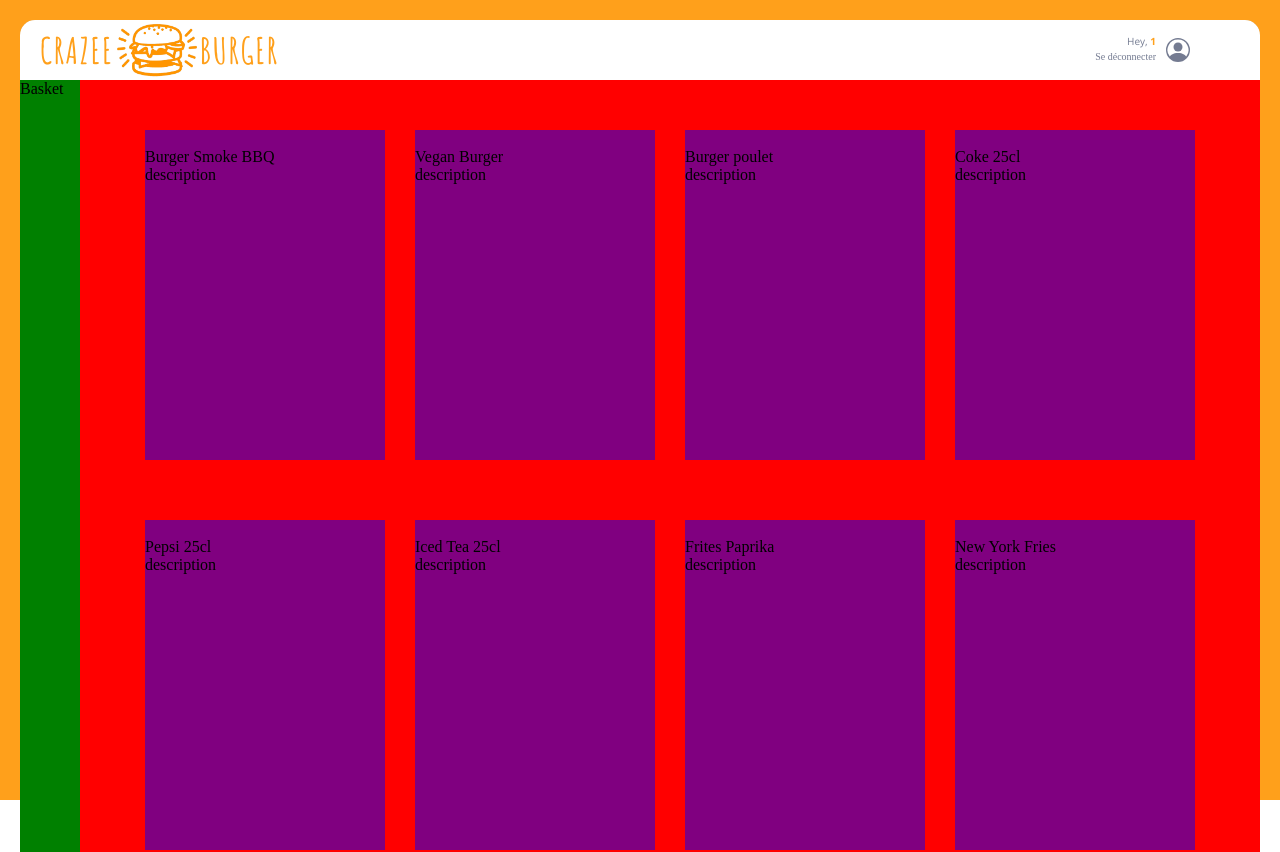
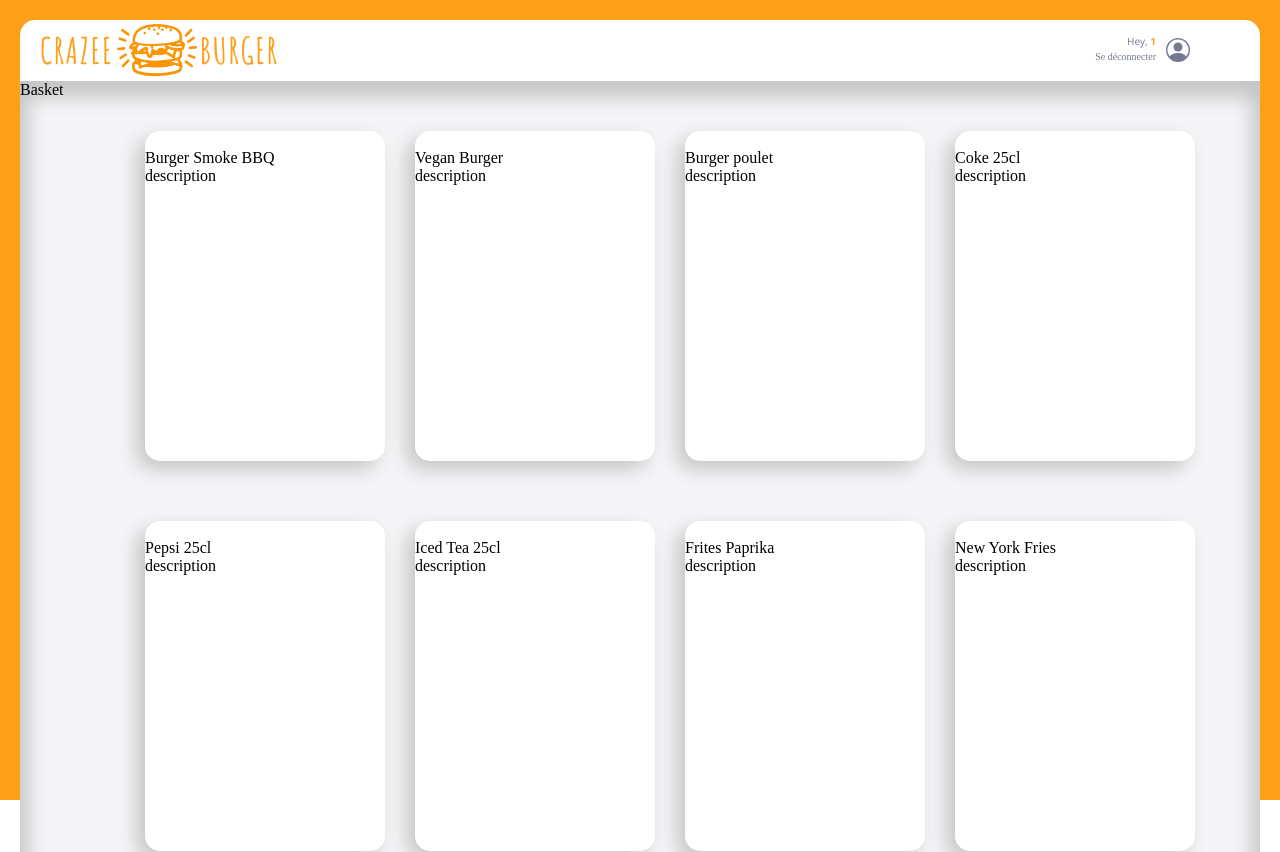
Before and after one commit to Elkes-dev/crazee-burger, a React (Vite) app: page /order/1 in a window 1280 px wide. Shown: the top 852 px of the page. Built offline with nearby package versions, Linux system fonts and the light colour scheme.

Commit message:
💄 : FO5 > ORDER > Menu Cards  > add finish css

```diff
--- a/src/components/pages/order/Main/Cards/Card.module.css
+++ b/src/components/pages/order/Main/Cards/Card.module.css
@@ -1,5 +1,7 @@
 .card{
     width: 240px;
     height: 330px;
-    background-color: purple;
+    border-radius: 15px;
+    box-shadow: -8px 8px 20px 0px rgb(0 0 0 / 20%);
+    background-color: var(--color-white);
 }
--- a/src/components/pages/order/Main/Cards/Cards.module.css
+++ b/src/components/pages/order/Main/Cards/Cards.module.css
@@ -1,5 +1,4 @@
 .menuCards{
-    background-color: red;
     display: grid;
     grid-template-columns: 1fr 1fr 1fr 1fr;
     justify-items: center;
--- a/src/components/pages/order/Main/Main.module.css
+++ b/src/components/pages/order/Main/Main.module.css
@@ -9,6 +9,5 @@
 }
 
 .basket{
-    background-color: green;
 
 }
--- a/src/components/pages/order/NavBar/NavBar.module.css
+++ b/src/components/pages/order/NavBar/NavBar.module.css
@@ -7,6 +7,7 @@
     justify-content: space-between;
     align-items: center;
     padding: 0 20px;
+    border-bottom: 1px solid white;
 }
 
 .leftSide{
```
